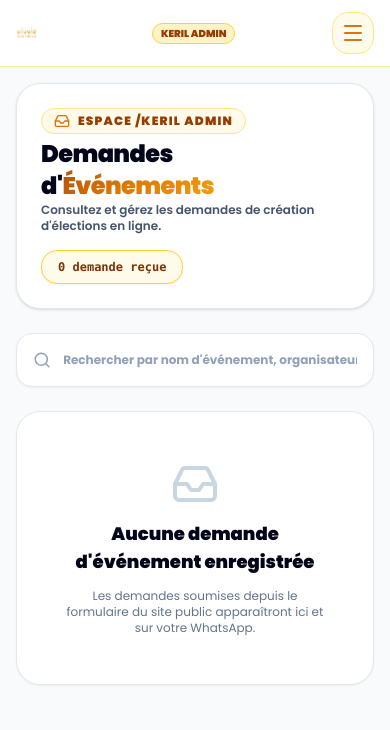
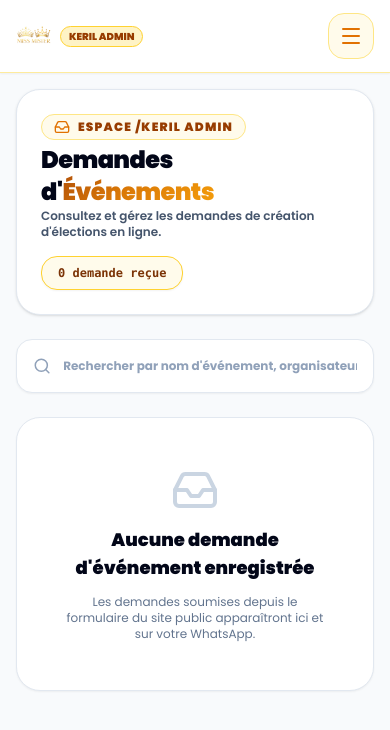
Before and after one commit to kerildarel-ctrl/miss-mister-web, a Next.js app: page /keril/requests in a window 390 px wide. Shown: the top 730 px of the page. Built offline with nearby package versions, Linux system fonts and the light colour scheme.

Commit message:
Increase logo display scale and height on mobile devices

```diff
--- a/src/components/AdminSidebar.tsx
+++ b/src/components/AdminSidebar.tsx
@@ -54,26 +54,24 @@ export const AdminSidebar: React.FC = () => {
       <div className="lg:hidden sticky top-0 z-40 bg-white border-b border-amber-200/80 px-4 py-3 flex items-center justify-between font-poppins shadow-xs">
         <Link href="/" className="flex items-center gap-2">
           {!imageError ? (
-            <div className="relative h-8 w-32">
-              <Image
+            // eslint-disable-next-line @next/next/no-img-element
+            <img
               src="/images/logo.png"
               alt="MISS MISTER Logo"
-                fill
-                className="object-contain object-left"
+              className="h-12 sm:h-14 w-auto object-contain max-w-[200px] scale-110 origin-left"
               onError={() => setImageError(true)}
             />
-            </div>
           ) : (
             <span className="font-black text-[#0F172A]">MISS MISTER</span>
           )}
-          <span className="text-[10px] font-black uppercase text-amber-800 bg-amber-100 border border-amber-300 px-2 py-0.5 rounded-full">
+          <span className="text-[10px] font-black uppercase text-amber-800 bg-amber-100 border border-amber-300 px-2 py-0.5 rounded-full ml-1">
             KERIL ADMIN
           </span>
         </Link>
 
         <button
           onClick={() => setIsOpen(!isOpen)}
-          className="p-2 rounded-2xl text-slate-800 hover:text-amber-700 bg-amber-50 border border-amber-200"
+          className="p-2.5 rounded-2xl text-slate-800 hover:text-amber-700 bg-amber-50 border border-amber-200"
           aria-label="Menu Admin"
         >
           {isOpen ? <X className="w-6 h-6 text-amber-600" /> : <Menu className="w-6 h-6 text-amber-600" />}
@@ -87,15 +85,13 @@ export const AdminSidebar: React.FC = () => {
         <div className="pb-6 border-b border-slate-100">
           <Link href="/" className="flex flex-col gap-2">
             {!imageError ? (
-              <div className="relative h-10 w-44">
-                <Image
+              // eslint-disable-next-line @next/next/no-img-element
+              <img
                 src="/images/logo.png"
                 alt="MISS MISTER Logo"
-                  fill
-                  className="object-contain object-left"
+                className="h-16 w-auto object-contain object-left scale-105 origin-left"
                 onError={() => setImageError(true)}
               />
-              </div>
             ) : (
               <div className="flex items-center gap-2">
                 <Crown className="w-6 h-6 text-amber-500 fill-amber-400" />
--- a/src/components/Header.tsx
+++ b/src/components/Header.tsx
@@ -24,24 +24,24 @@ export const Header: React.FC = () => {
   };
 
   return (
-    <header className="sticky top-0 z-50 w-full bg-white/95 backdrop-blur-xl border-b border-amber-200/80 font-poppins shadow-sm">
+    <header className="sticky top-0 z-50 w-full bg-white/98 backdrop-blur-xl border-b border-amber-200/80 font-poppins shadow-sm">
       <div className="max-w-7xl mx-auto px-4 sm:px-6 lg:px-8">
-        <div className="flex items-center justify-between py-3 min-h-[84px]">
+        <div className="flex items-center justify-between py-2 sm:py-3 min-h-[88px]">
 
-          {/* PROMINENT LOGO */}
+          {/* PROMINENT LOGO (BOOSTED SIZE & VISIBILITY FOR MOBILE & DESKTOP) */}
           <Link href="/" className="flex items-center py-1 group">
             {!imageError ? (
               // eslint-disable-next-line @next/next/no-img-element
               <img
                 src="/images/logo.png"
                 alt="MISS MISTER Logo"
-                className="h-12 sm:h-16 lg:h-18 w-auto object-contain max-w-[240px] sm:max-w-[340px] transition-transform duration-300 group-hover:scale-105"
+                className="h-16 sm:h-20 lg:h-24 w-auto object-contain max-w-[260px] sm:max-w-[380px] scale-110 sm:scale-100 origin-left transition-transform duration-300 group-hover:scale-105 drop-shadow-xs"
                 onError={() => setImageError(true)}
               />
             ) : (
               <div className="flex items-center gap-2.5">
-                <div className="w-11 h-11 rounded-2xl bg-gradient-to-tr from-amber-400 via-amber-500 to-yellow-500 p-0.5 shadow-md flex items-center justify-center">
-                  <Crown className="w-6 h-6 text-slate-950 fill-slate-950 animate-pulse" />
+                <div className="w-12 h-12 rounded-2xl bg-gradient-to-tr from-amber-400 via-amber-500 to-yellow-500 p-0.5 shadow-md flex items-center justify-center">
+                  <Crown className="w-7 h-7 text-slate-950 fill-slate-950 animate-pulse" />
                 </div>
                 <div className="flex items-center text-2xl sm:text-3xl font-black tracking-tight leading-none">
                   <span className="text-slate-950">MISS </span>
@@ -75,10 +75,10 @@ export const Header: React.FC = () => {
           <div className="md:hidden flex items-center">
             <button
               onClick={() => setIsMobileMenuOpen(!isMobileMenuOpen)}
-              className="p-2.5 rounded-2xl text-slate-800 hover:text-amber-600 bg-slate-100 border border-slate-200/80 shadow-xs"
+              className="p-3 rounded-2xl text-slate-800 hover:text-amber-600 bg-amber-50 border border-amber-200/80 shadow-xs"
               aria-label="Toggle Navigation"
             >
-              {isMobileMenuOpen ? <X className="w-6 h-6 text-amber-600" /> : <Menu className="w-6 h-6 text-amber-600" />}
+              {isMobileMenuOpen ? <X className="w-7 h-7 text-amber-600" /> : <Menu className="w-7 h-7 text-amber-600" />}
             </button>
           </div>
 
```
Lines whose indentation alone changed are shown as unchanged.
